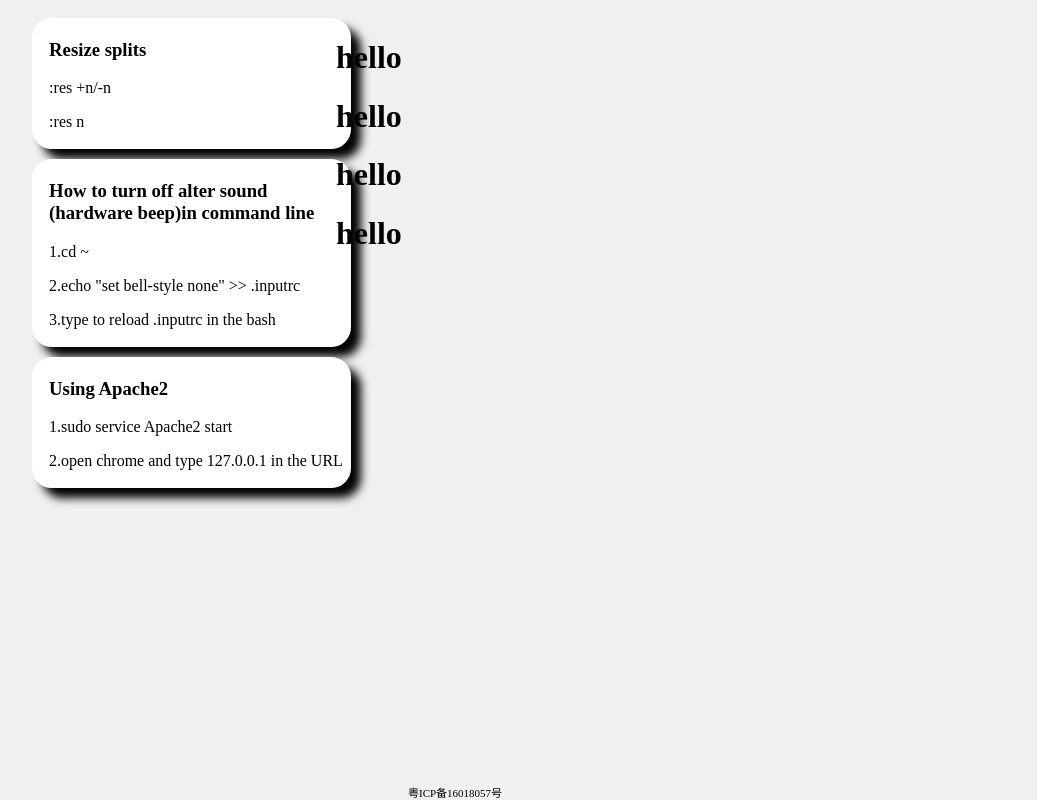
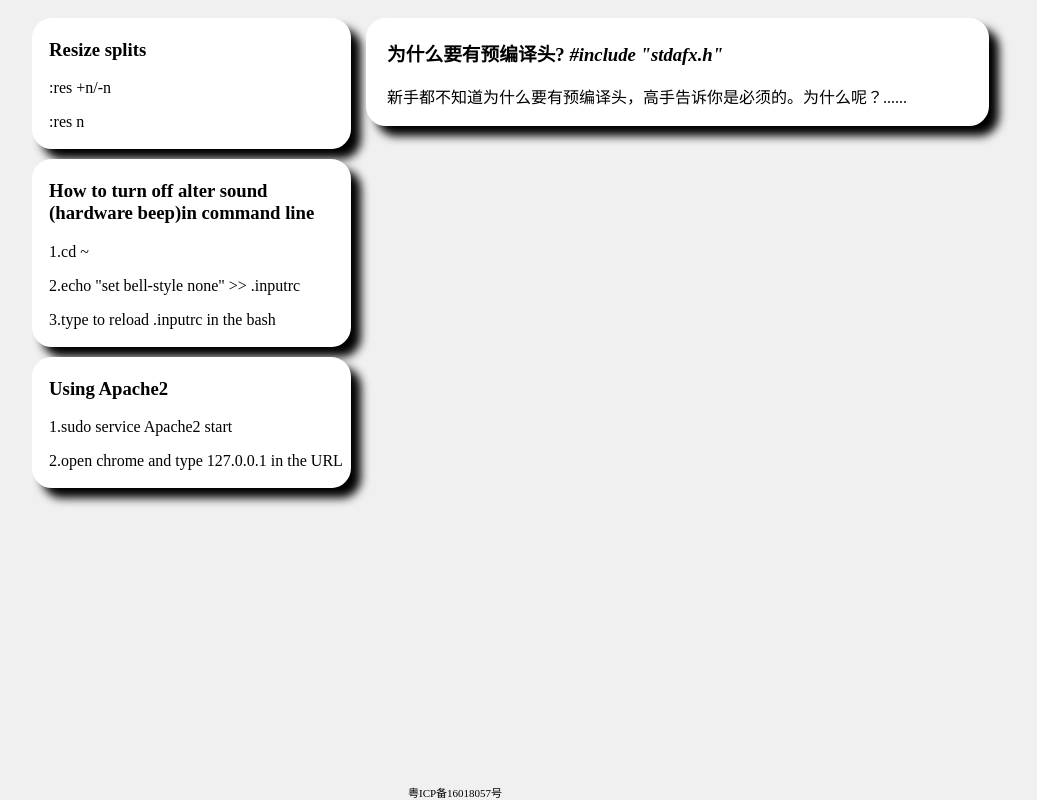
Before and after one commit to claviering/waitingsunny, a plain HTML site: page index.html in a window 1280 px wide. Shown: the whole page, without its empty margins (176-1213 px from the left). Drawn offline with Linux system fonts and the light colour scheme.

Commit message:
creat a link

```diff
--- a/css/main.css
+++ b/css/main.css
@@ -25,3 +25,26 @@ body
     float:left;
     margin-top:10px;
 }
+.box_long
+{
+    border-style:solid;
+    border-width:2px;
+    border-color:white;
+    width:600px;
+    padding-left:3%;
+    margin-bottom:10px;
+    margin-left:30px;
+    background-color:white;
+    border-radius:20px;
+    box-shadow:10px 10px 10px black;
+    cursor:pointer;
+}
+.box_long:hover
+{
+    transform:scale(1.2,1.2);
+    box-shadow:10px 10px 9px rgba(0,0,0,7);
+}
+h3 span
+{
+    font-style:italic;
+}
--- a/index.html
+++ b/index.html
@@ -26,10 +26,10 @@
         </div>
     </div>
     <div class="father">
-        <h1>hello</h1>
-        <h1>hello</h1>
-        <h1>hello</h1>
-        <h1>hello</h1>
+        <div class="box_long" onclick="window.open('page/001.html')" >
+            <h3>为什么要有预编译头? <span>#include "stdafx.h"</span></h3>
+                    <p>新手都不知道为什么要有预编译头，高手告诉你是必须的。为什么呢？......</p>
+        </div>
     </div>
     <div id="ICP"><a href="http://www.miitbeian.gov.cn/" target="_blank">粤ICP备16018057号</a>
     </div>
```
